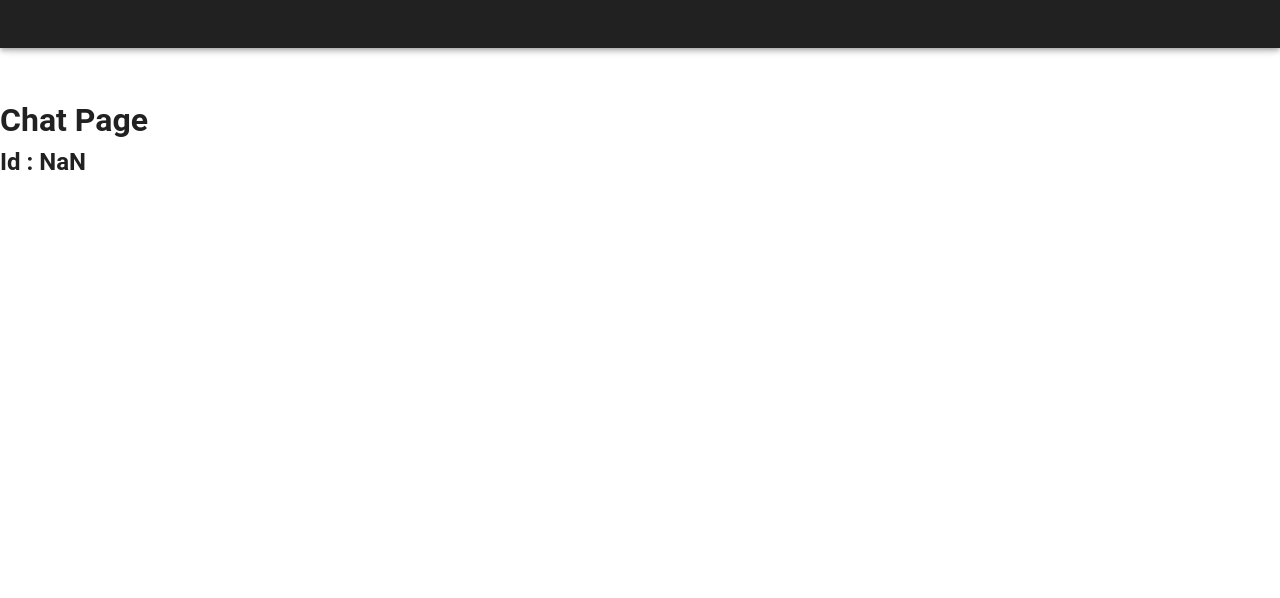
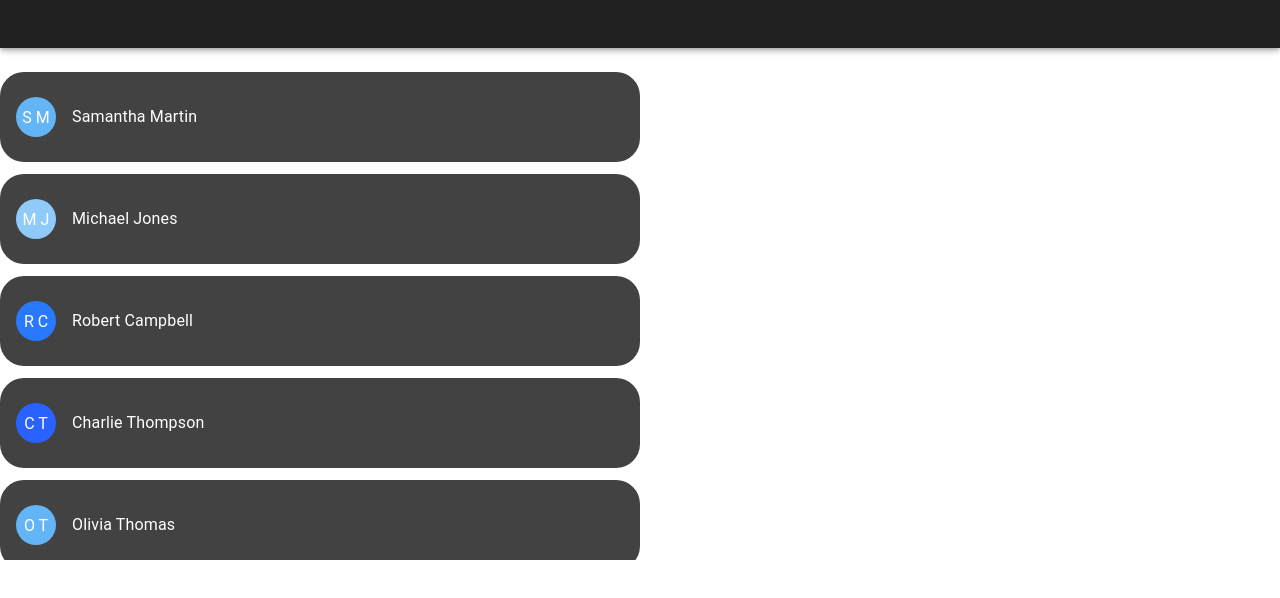
Before and after one commit to AmirHKarimi888/Vue-Chat-App, a Vue app: page /chat/1 in a window 1280 px wide. Shown: the top 598 px of the page. Built offline with nearby package versions, Linux system fonts and the light colour scheme; no server answers; data requests are answered from the project's data file.

Commit message:
Chat page was updated

```diff
--- a/src/views/ChatPageView.vue
+++ b/src/views/ChatPageView.vue
@@ -91,11 +91,13 @@ const addContact = () => {
 const deleteContact = () => {
   Action.delete(url + "/comments/" + unitedId)
     .then(() => {
-      loggedUser.value.contacts = loggedUser.value.contacts.filter((contact) => {
-        if(contact.id !== secondPersonId.value) {
+      loggedUser.value.contacts = loggedUser.value.contacts.filter(
+        (contact) => {
+          if (contact.id !== secondPersonId.value) {
             return contact;
           }
-      })
+        }
+      );
     })
     .then(() => {
       Action.delete(url + "/users/" + loggedUser.value.id).then(() => {
@@ -106,11 +108,13 @@ const deleteContact = () => {
     })
 
     .then(() => {
-      secondPerson.value[0].contacts = secondPerson.value[0].contacts.filter((contact) => {
-        if(contact.id !== loggedUser.value.id) {
+      secondPerson.value[0].contacts = secondPerson.value[0].contacts.filter(
+        (contact) => {
+          if (contact.id !== loggedUser.value.id) {
             return contact;
           }
-      })
+        }
+      );
     })
     .then(() => {
       Action.delete(url + "/users/" + secondPersonId.value).then(() => {
@@ -118,7 +122,7 @@ const deleteContact = () => {
           ...secondPerson.value[0],
         });
       });
-    })
+    });
 };
 </script>
 
@@ -181,7 +185,6 @@ const deleteContact = () => {
       </v-list-item>
 
       <v-list density="compact" nav>
-
         <v-list-item
           @click="addContact"
           prepend-icon="mdi-magnify"
@@ -198,9 +201,170 @@ const deleteContact = () => {
       </v-list>
     </v-navigation-drawer>
   </header>
+
   <div>
-    <br /><br /><br /><br />
-    <h1>Chat Page</h1>
-    <h2>Id : {{ unitedId }}</h2>
+    <v-virtual-scroll :items="items" height="500" item-height="50" class="mt-15">
+      <template v-slot:default="{ item }">
+        <v-list-item class="mt-3 bg-grey-darken-3 rounded-xl" min-width="33%" max-width="50%" height="90">
+          <template v-slot:prepend>
+            <v-avatar :color="item.color" class="text-white" size="40">
+              {{ item.initials }}
+            </v-avatar>
+          </template>
+
+          <v-list-item-title>{{ item.fullName }}</v-list-item-title>
+        </v-list-item>
+      </template>
+    </v-virtual-scroll>
   </div>
 </template>
+
+<script>
+export default {
+  data: () => ({
+    colors: [
+      "#2196F3",
+      "#90CAF9",
+      "#64B5F6",
+      "#42A5F5",
+      "#1E88E5",
+      "#1976D2",
+      "#1565C0",
+      "#0D47A1",
+      "#82B1FF",
+      "#448AFF",
+      "#2979FF",
+      "#2962FF",
+    ],
+    names: [
+      "Oliver",
+      "Jake",
+      "Noah",
+      "James",
+      "Jack",
+      "Connor",
+      "Liam",
+      "John",
+      "Harry",
+      "Callum",
+      "Mason",
+      "Robert",
+      "Jacob",
+      "Jacob",
+      "Jacob",
+      "Michael",
+      "Charlie",
+      "Kyle",
+      "William",
+      "William",
+      "Thomas",
+      "Joe",
+      "Ethan",
+      "David",
+      "George",
+      "Reece",
+      "Michael",
+      "Richard",
+      "Oscar",
+      "Rhys",
+      "Alexander",
+      "Joseph",
+      "James",
+      "Charlie",
+      "James",
+      "Charles",
+      "William",
+      "Damian",
+      "Daniel",
+      "Thomas",
+      "Amelia",
+      "Margaret",
+      "Emma",
+      "Mary",
+      "Olivia",
+      "Samantha",
+      "Olivia",
+      "Patricia",
+      "Isla",
+      "Bethany",
+    ],
+    surnames: [
+      "Smith",
+      "Anderson",
+      "Clark",
+      "Wright",
+      "Mitchell",
+      "Johnson",
+      "Thomas",
+      "Rodriguez",
+      "Lopez",
+      "Perez",
+      "Williams",
+      "Jackson",
+      "Lewis",
+      "Hill",
+      "Roberts",
+      "Jones",
+      "White",
+      "Lee",
+      "Scott",
+      "Turner",
+      "Brown",
+      "Harris",
+      "Walker",
+      "Green",
+      "Phillips",
+      "Davis",
+      "Martin",
+      "Hall",
+      "Adams",
+      "Campbell",
+      "Miller",
+      "Thompson",
+      "Allen",
+      "Baker",
+      "Parker",
+      "Wilson",
+      "Garcia",
+      "Young",
+      "Gonzalez",
+      "Evans",
+      "Moore",
+      "Martinez",
+      "Hernandez",
+      "Nelson",
+      "Edwards",
+      "Taylor",
+      "Robinson",
+      "King",
+      "Carter",
+      "Collins",
+    ],
+  }),
+
+  computed: {
+    items() {
+      const namesLength = this.names.length;
+      const surnamesLength = this.surnames.length;
+      const colorsLength = this.colors.length;
+
+      return Array.from({ length: 20 }, (k, v) => {
+        const name = this.names[this.genRandomIndex(namesLength)];
+        const surname = this.surnames[this.genRandomIndex(surnamesLength)];
+
+        return {
+          color: this.colors[this.genRandomIndex(colorsLength)],
+          fullName: `${name} ${surname}`,
+          initials: `${name[0]} ${surname[0]}`,
+        };
+      });
+    },
+  },
+
+  methods: {
+    genRandomIndex(length) {
+      return Math.ceil(Math.random() * (length - 1));
+    },
+  },
+};
+</script>
```
Lines whose indentation alone changed are shown as unchanged.
